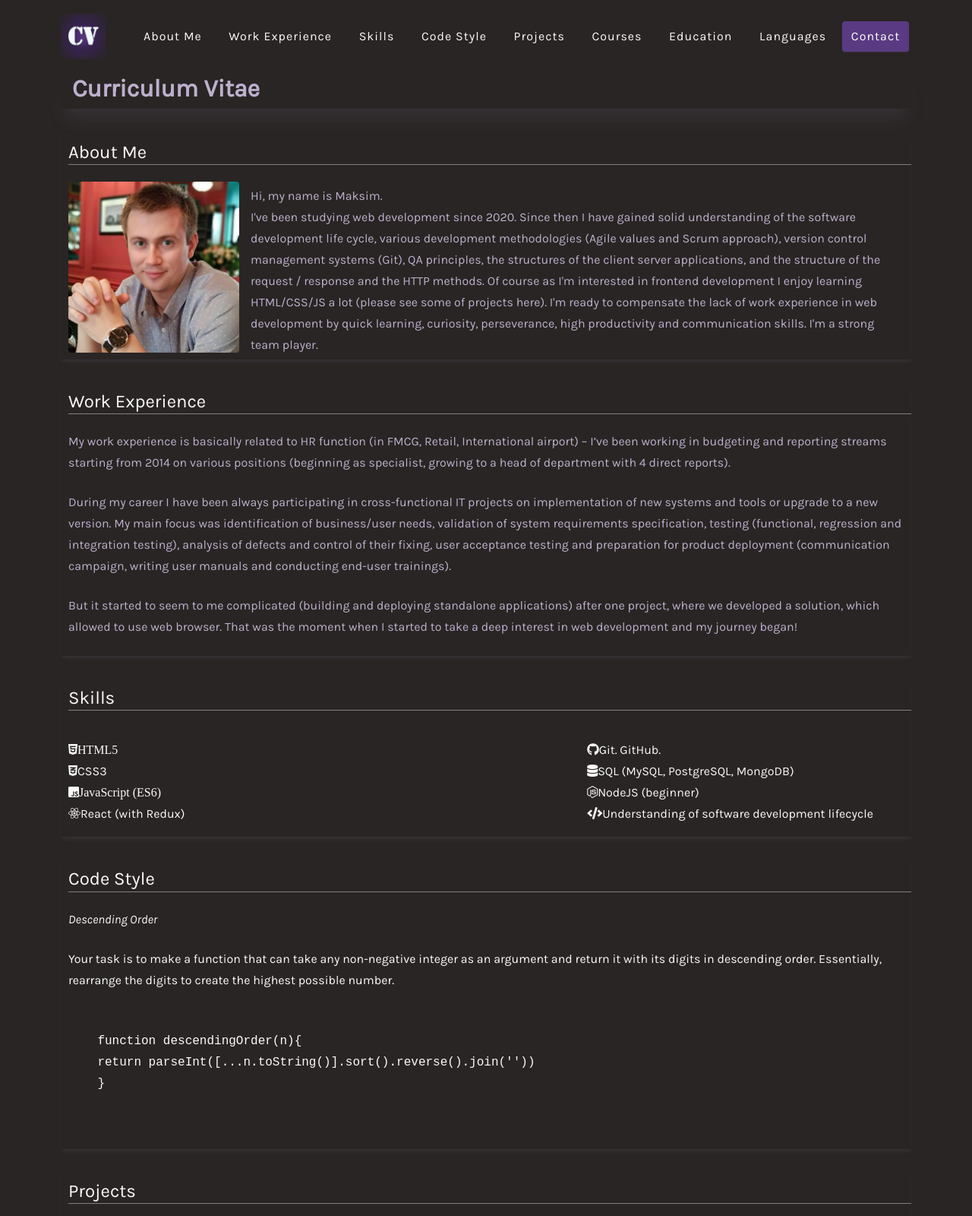
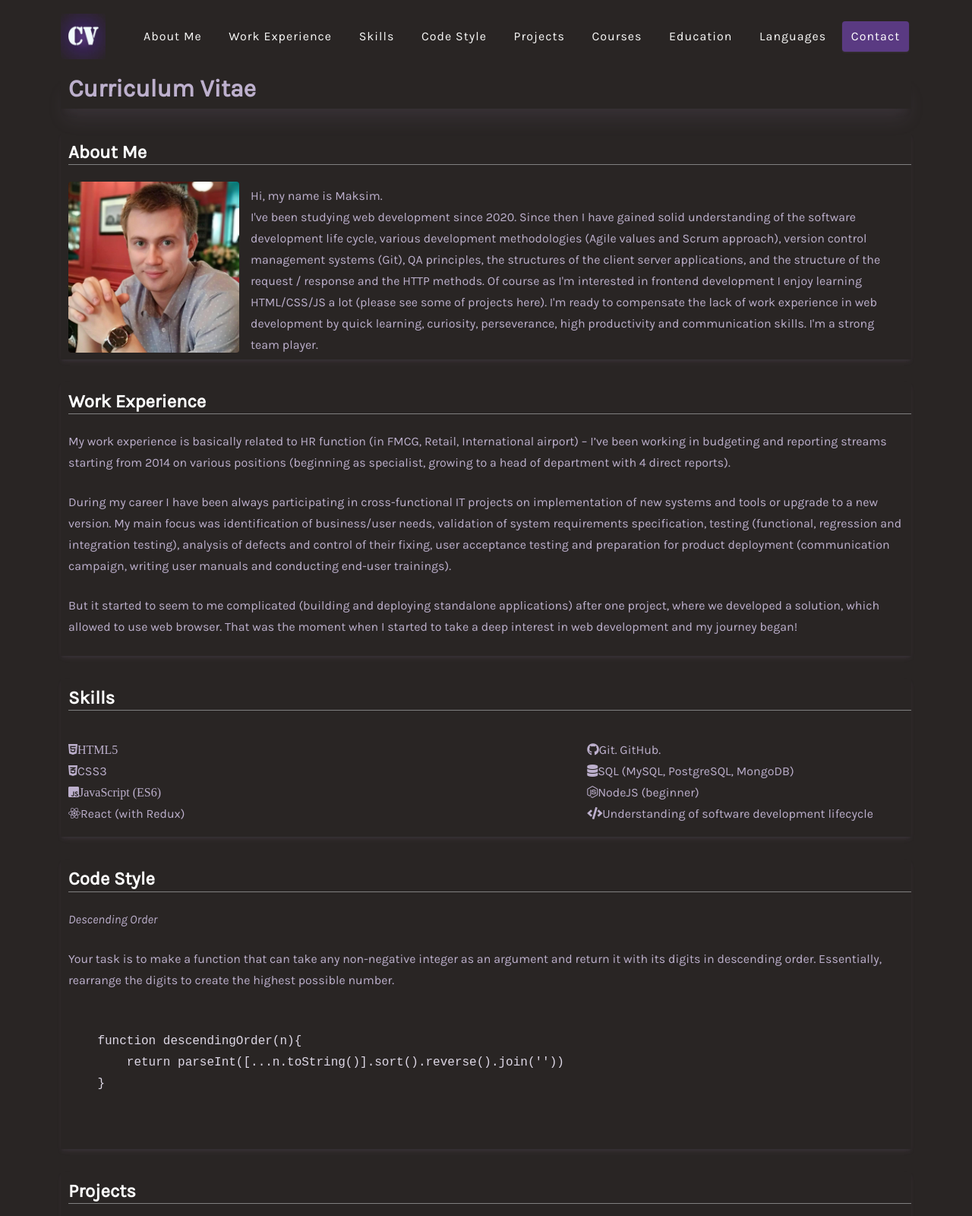
Before and after one commit to TavaniX/rsschool-cv, a plain HTML site: page index.html in a window 1280 px wide. Shown: the top 1600 px of the page at 76% size. Drawn offline with Linux system fonts and the light colour scheme.

Commit message:
refactor: styles

```diff
--- a/styles/main.css
+++ b/styles/main.css
@@ -106,11 +106,13 @@ h1 {
     font-weight: bold;
     /* text-align: center; */
     box-shadow: var(--shadow-4);
-    padding: 0 0 5px 15px;
+    padding: 0 0 5px 10px;
     color: var(--primary-200);
 }
 
 h2 {
+    color: white;
+    font-weight: 600;
     font-size: 1.5rem;
 }
 
@@ -469,6 +471,7 @@ main .container .section-container {
     padding-left: 10px;
     margin-top: 10px;
     margin-bottom: 20px;
+    color: var(--primary-200);
 }
 
 main .container .section-container h2 {
@@ -495,9 +498,7 @@ main .container .section-container h2 {
     color: var(--primary-200);
 }
 /* work experience */
-.work p {
-    color: var(--primary-200);
-}
+
 /* skills */
 .skills-container {
     display: flex;
@@ -509,6 +510,9 @@ main .container .section-container h2 {
 /* projects */
 .liLink {
     padding-left: 15px;
+}
+code {
+    color: var(--primary-100);
 }
 
 /*
@@ -528,7 +532,7 @@ footer .footer-content {
     box-shadow: var(--shadow-4);
     border-radius: var(--borderRadius);
     background: linear-gradient(
-        to right,
+        to bottom right,
         var(--primary-800),
         var(--primary-300)
     );
```
Also changed, not shown: index.html (+1 -1 lines).
